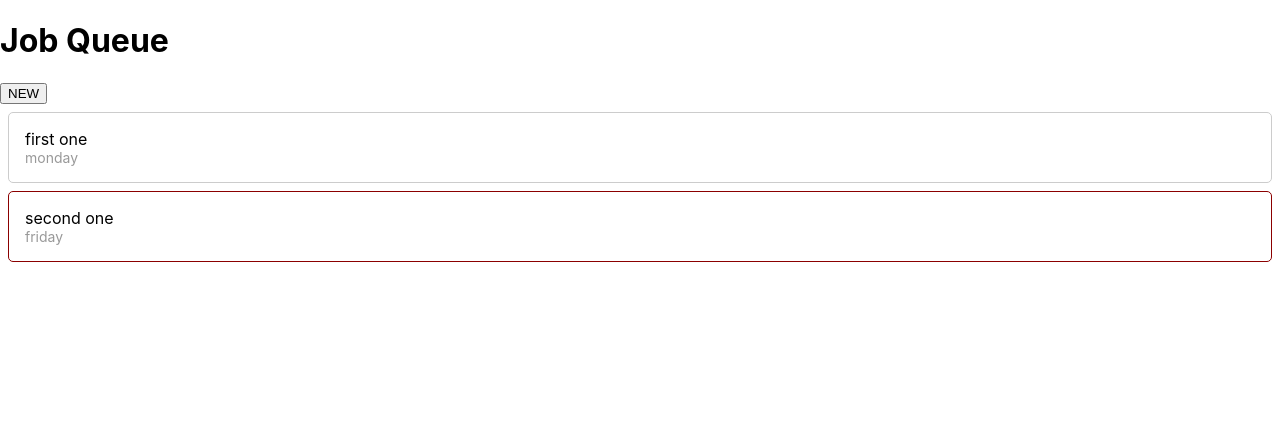
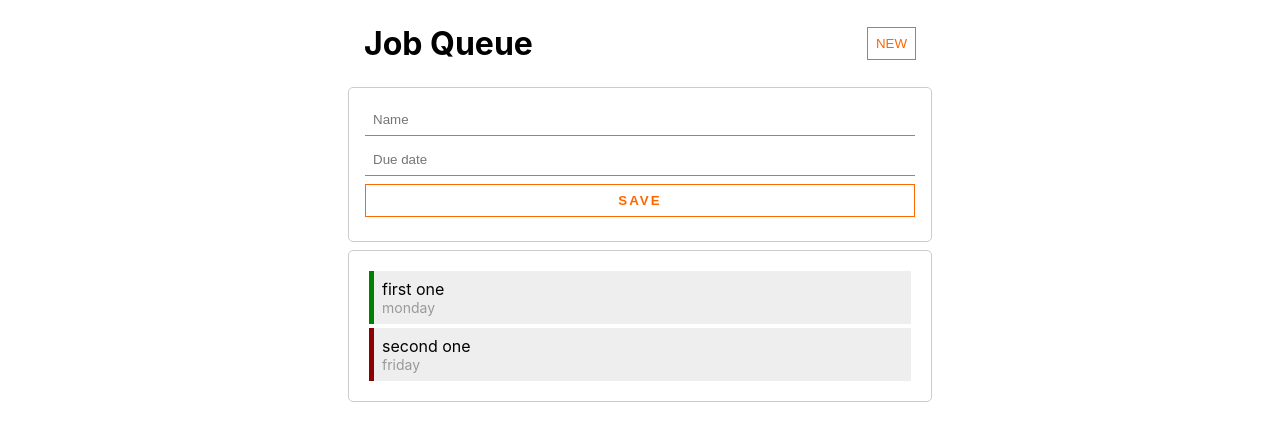
Before and after one commit to serikpai/react-playground, a React (Create React App) app: page / in a window 1280 px wide. Shown: the top 440 px of the page. Built offline with nearby package versions, Linux system fonts and the light colour scheme.

Commit message:
add new tasks to my list

```diff
--- a/src/index.css
+++ b/src/index.css
@@ -12,11 +12,85 @@ code {
     monospace;
 }
 
-.task-item {
-    border: 1px solid #ccc;
+.container {
+    width: 600px;
+    margin: 0 auto
+}
+
+.container > * {
     margin: .5rem;
     padding: 1rem;
     border-radius: 5px;
+}
+
+header {
+    display: flex;
+    flex-direction: row;
+    justify-content: space-between;
+    align-items: center;
+}
+
+header > h1 {
+    margin:0;
+}
+
+.btn-add {
+    cursor: pointer;
+
+    border: 1px solid #f60;
+    background: #fff;
+    color: #f60;
+    padding: .5rem;
+}
+.btn-add:hover {
+    background: #f60;
+    color: white;
+}
+
+.form-tasks {
+    display: flex;
+    flex-direction: column;
+}
+
+.form-tasks input[type='text'] {
+    border: 0 solid #f60;
+    border-bottom-width: 1px;
+}
+.form-tasks input:focus {
+    outline: none;
+}
+
+.form-tasks input[type='submit'] {
+    cursor: pointer;
+    text-transform: uppercase;
+    letter-spacing: 2px;
+    font-weight: bold;
+
+    border: 1px solid #f60;
+    background: #fff;
+    color: #f60;
+}
+
+.form-tasks input[type='submit']:hover {
+    background: #f60;
+    color: white;
+}
+
+.form-tasks > input {
+    padding: .5rem;
+    margin-bottom: .5rem;
+}
+
+.task-list, .form-tasks {
+    border: 1px solid #ccc;
+}
+
+.task-item {
+    border-left: 5px solid green;
+    background: #eee;
+    padding: .5rem;
+    margin: .25rem;
+    min-height: 2rem;
 }
 
 .task-item.important {
@@ -26,6 +100,7 @@ code {
 .task-item > * {
     margin: 0;
 }
+
 .task-item .tsk-due-time {
     font-size: .875rem;
     color: #999;
--- a/src/pages/TaskList/AddNewTaskButton.js
+++ b/src/pages/TaskList/AddNewTaskButton.js
@@ -1,5 +1,5 @@
 export const AddNewTaskButton = ({onClick}) => {
     return (
-        <button onClick={onClick}>NEW</button>
+        <button className={'btn btn-add'} onClick={onClick}>NEW</button>
     );
 };
--- a/src/pages/TaskList/TaskList.js
+++ b/src/pages/TaskList/TaskList.js
@@ -1,6 +1,7 @@
+import {useState} from 'react';
 import {TaskItem} from './TaskItem';
-import {useState} from 'react';
 import {AddNewTaskButton} from './AddNewTaskButton';
+import {UpsertTaskForm} from './UpsertTaskForm';
 
 export const TaskList = () => {
     const [tasks, setTasks] = useState([{
@@ -15,13 +16,11 @@ export const TaskList = () => {
         important: true
     }]);
 
-    const addNewTask = () => {
-        const id = new Date().getMilliseconds();
+    const addNewTask = (task) => {
 
-        setTasks([{
-            id,
-            name: 'third'
-        }, ...tasks]);
+        console.log(task);
+
+        setTasks([task, ...tasks]);
     };
 
     return (
@@ -30,9 +29,18 @@ export const TaskList = () => {
                 <h1>Job Queue</h1>
                 <AddNewTaskButton onClick={addNewTask}></AddNewTaskButton>
             </header>
+            <UpsertTaskForm onSaveButtonClicked={addNewTask}></UpsertTaskForm>
+            <AllTasks tasks={tasks}></AllTasks>
+        </>
+    );
+};
+
+export const AllTasks = ({tasks}) => {
+    return (
+        <div className={'task-list'}>
             {tasks.map(t => {
                 return <TaskItem key={t.id} task={t}></TaskItem>;
             })}
-        </>
-    );
-};
+        </div>
+    )
+}
--- /dev/null
+++ b/src/pages/TaskList/UpsertTaskForm.js
@@ -0,0 +1,39 @@
+import {useState} from 'react';
+
+export const UpsertTaskForm = ({onSaveButtonClicked}) => {
+    const [name, setName] = useState('');
+    const [dueTime, setDueTime] = useState('');
+
+    const save = (e) => {
+        e.preventDefault();
+
+        if (name) {
+
+            const id = new Date().getMilliseconds();
+
+            onSaveButtonClicked({
+                id, name, dueTime, important: false
+            });
+
+            setName('');
+            setDueTime('');
+        }
+    };
+
+    const changeName = (e) => {
+        setName(e.target.value);
+    };
+    const changeDueTime = (e) => {
+        setDueTime(e.target.value);
+    };
+
+    return (
+        <form className={'form-tasks'} onSubmit={save}>
+
+            <input type="text" value={name} placeholder={'Name'} onChange={changeName}/>
+            <input type="text" value={dueTime} placeholder={'Due date'} onChange={changeDueTime}/>
+            <input type="submit" value="Save"/>
+
+        </form>
+    );
+};
```
